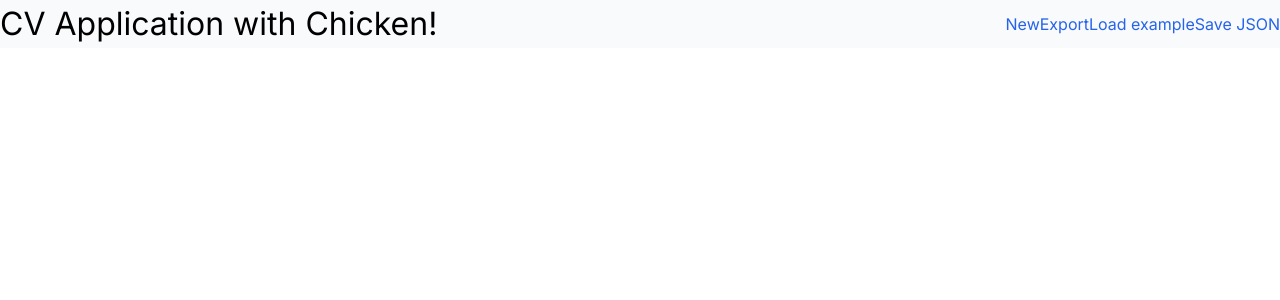
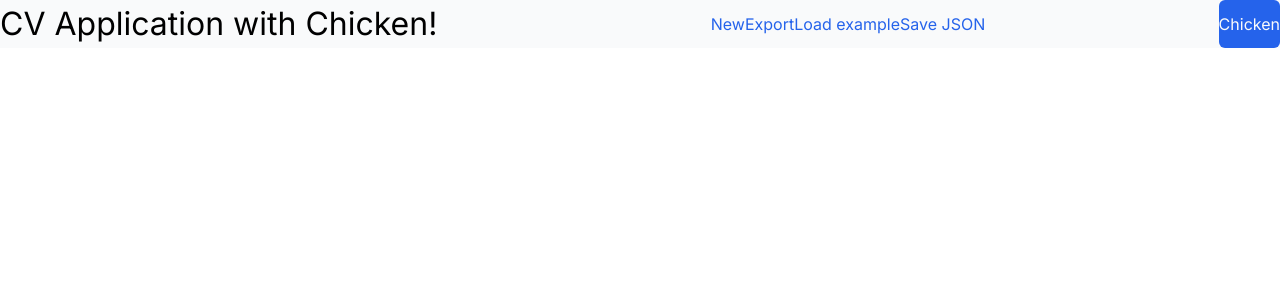
Before and after one commit to AnLaxina/cv-application, a React (Vite) app: page / in a window 1280 px wide. Shown: the top 300 px of the page. Built offline with nearby package versions, Linux system fonts and the light colour scheme.

Commit message:
feat(button): add styling & new component for primary buttons

```diff
--- /dev/null
+++ b/src/components/Button.jsx
@@ -0,0 +1,10 @@
+import "../styles/button.css";
+
+export default function Button({ text, type }) {
+  switch (type) {
+    case "primary":
+      return <button className="primary">{text}</button>;
+    default:
+      return <button>{text}</button>;
+  }
+}
--- a/src/components/Header.jsx
+++ b/src/components/Header.jsx
@@ -1,6 +1,9 @@
 import "../styles/header.css";
 
 import listToComponent from "../utils/listToComponent.jsx";
+
+import Button from "./Button.jsx";
+
 export default function Header({ title, showExtraOptions = false }) {
   const options = ["New", "Export"];
 
@@ -14,6 +17,7 @@ export default function Header({ title, showExtraOptions = false }) {
       <nav>
         <ul className="navigation-links">{listToComponent(options)}</ul>
       </nav>
+      <Button text="Chicken" type="primary" />
     </header>
   );
 }
--- /dev/null
+++ b/src/styles/button.css
@@ -0,0 +1,10 @@
+/* For main actions: Save, Export, etc. */
+.primary {
+    background-color: var(--accent-color);
+    padding: var(--padding-small) var(--padding-medium);
+    border: none;
+    border-radius: 0.375rem;
+    color: var(--background);
+    font-size: var(--body-text);
+    font-weight: var(--body-weight);
+}
```
